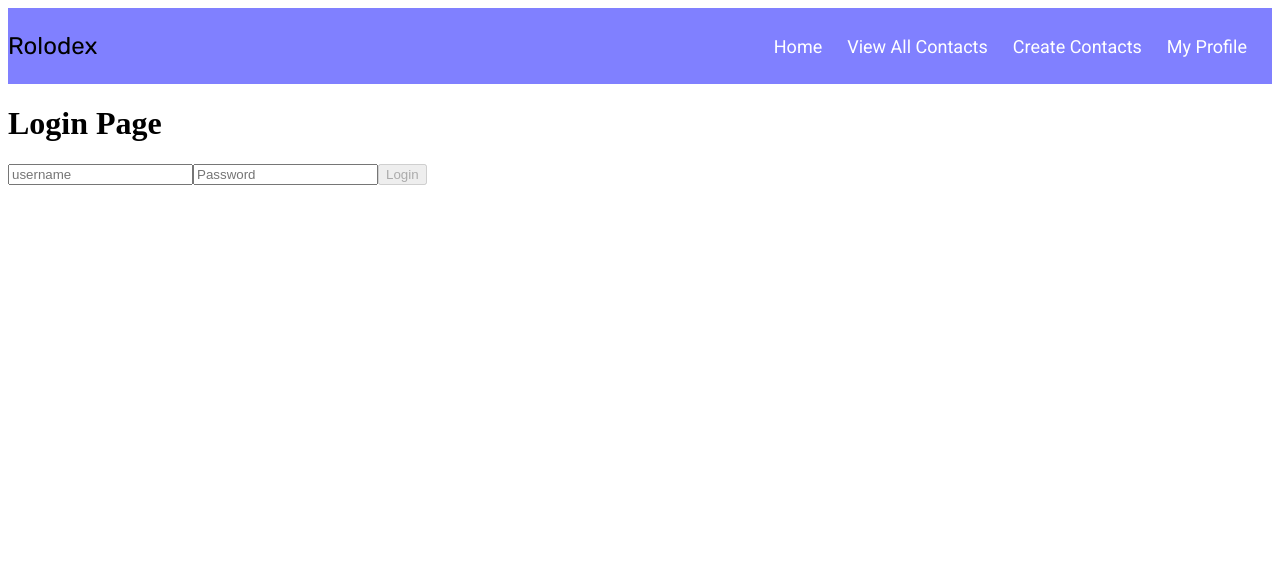
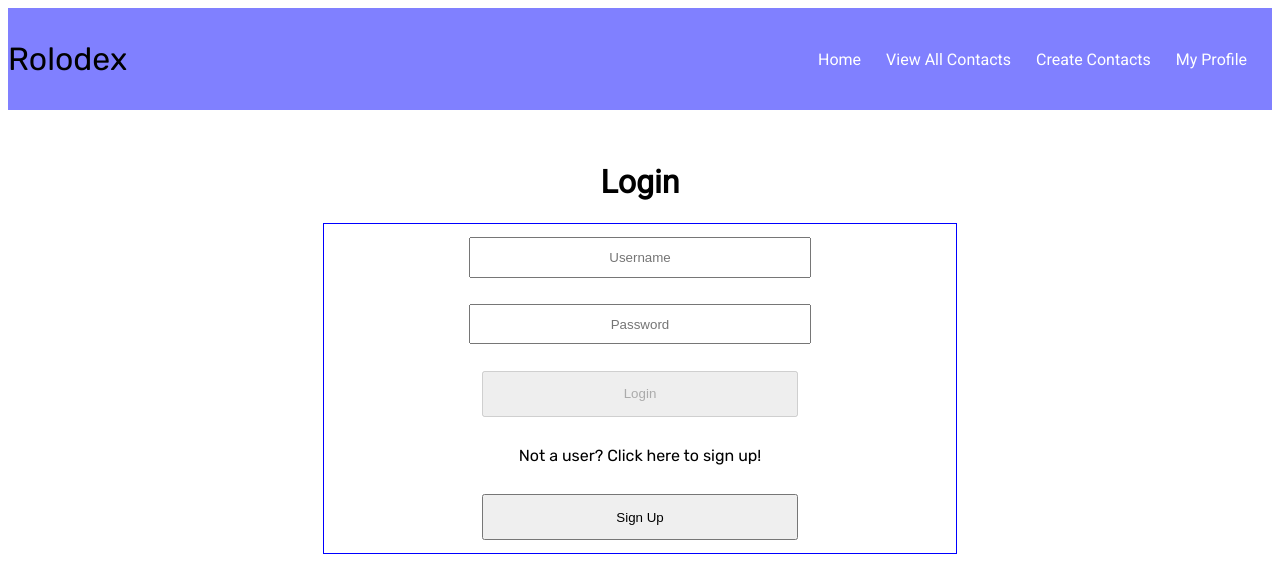
Before and after one commit to ArthurL808/ng-rolodex, an Angular app: page /login in a window 1280 px wide. Shown: the top 578 px of the page. Built offline with nearby package versions, Linux system fonts and the light colour scheme.

Commit message:
Mostly Css changes to login and header

```diff
--- a/src/app/pages/login/login.component.html
+++ b/src/app/pages/login/login.component.html
@@ -1,12 +1,13 @@
-<h1>Login Page</h1>
+<div class="login">
 
-<form >
+    <h1>Login</h1>
 
-    <input
-    type="text"
-    name="username"
-    placeholder="username"
-    [(ngModel)]="formData.username"
+    <form>
+        <input
+        type="text"
+        name="username"
+        placeholder="Username"
+        [(ngModel)]="formData.username"
     (keyup)="validateUsername()">
 
 
@@ -18,8 +19,9 @@
     (keyup)="validatePassword()">
 
     <button [disabled]="!usernameValid || !passwordValid" class="btn" (click)="login()">Login</button>
+    <p>Not a user? Click here to sign up!</p>
+    <button (click)="register()">Sign Up</button>
 </form>
-<div>
     <h2>
         {{error.login}}
     </h2>
--- a/src/app/pages/login/login.component.scss
+++ b/src/app/pages/login/login.component.scss
@@ -0,0 +1,34 @@
+.login {
+  display: flex;
+  flex-direction: column;
+  align-items: center;
+  margin-top: 2em;
+}
+form {
+    display: flex;
+    flex-direction: column;
+    width: 50%;
+    border: 1px blue solid;
+
+}
+p {
+  align-self: center;
+  font-family: 'Rubik', sans-serif;
+}
+input {
+  margin: 1em;
+  padding: .8em;
+  width: 50%;
+  align-self: center;
+  text-align: center;
+}
+button{
+    margin: 1em;
+    padding: 1em;
+    width: 50%;
+    align-self: center;
+}
+
+h1{
+  font-family: "Roboto", sans-serif;
+}
--- a/src/app/pages/login/login.component.ts
+++ b/src/app/pages/login/login.component.ts
@@ -64,4 +64,8 @@ passwordValid = false;
     }
   }
 
+  register = () =>{
+    return this.router.navigate(['/register'])
+  }
+
 }
--- a/src/app/shared/header/header.component.scss
+++ b/src/app/shared/header/header.component.scss
@@ -6,7 +6,7 @@
 .header-left {
   width: 50%;
   font-family: 'Rubik', sans-serif;
-  font-size: 24px;
+  font-size: 2em;
 }
 .header-right {
   display: flex;
@@ -24,7 +24,7 @@
     a {
       text-decoration: none;
       color: white;
-      font-size: 18px;
+      font-size: 1em;
       font-family: "Roboto", sans-serif;
     }
   }
@@ -33,11 +33,7 @@
 .logged-in {
   display: flex;
   flex-direction: column;
-  margin: 16px;
-  font-size: 16px;
+  margin: 1em;
+  font-size: 1em;
   font-family: 'Rubik', sans-serif;
 }
-
-button{
-    font-family: "Roboto", sans-serif;
-}
--- a/src/app/shared/header/header.component.ts
+++ b/src/app/shared/header/header.component.ts
@@ -17,12 +17,7 @@ export class HeaderComponent {
       this.user = this.session.getSession();
     }
 
-  login = () => {
-  return this.router.navigate(['/login'])
-  }
-  register = () =>{
-    return this.router.navigate(['/register'])
-  }
+
   logout = () => {
   this.auth.logout();
 
```
